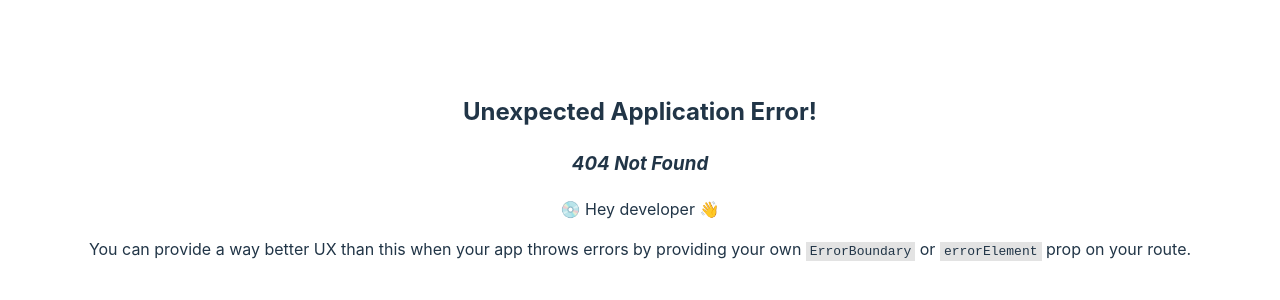
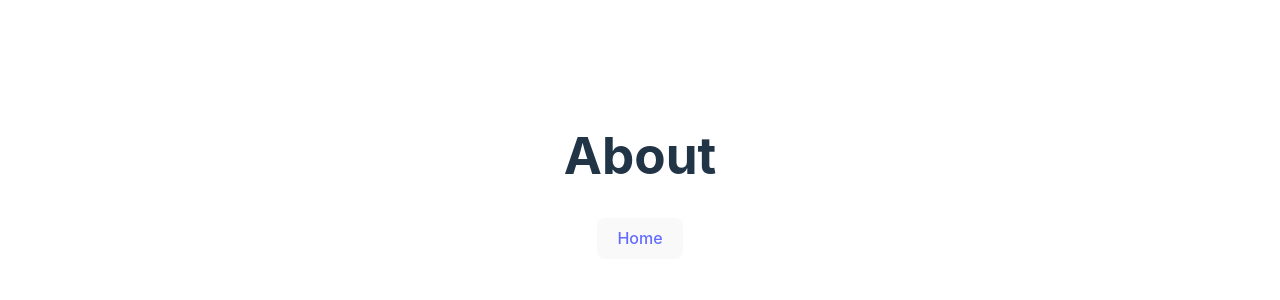
Before and after one commit to panutat-p/ake-basic-react-course, a React (Vite) app: page /about in a window 1280 px wide. Before the commit this address had no page. Shown: the part 224-524 px from the top of the page. Built offline with nearby package versions, Linux system fonts and the light colour scheme.

Commit message:
feat: navigate between Home and About

```diff
--- /dev/null
+++ b/src/pages/about-page.tsx
@@ -0,0 +1,17 @@
+import React from 'react';
+import { Link } from 'react-router-dom';
+
+const AboutPage = () => {
+  return (
+    <>
+      <h1>About</h1>
+      <button>
+        <Link to={'/'} replace={true}>
+          Home
+        </Link>
+      </button>
+    </>
+  );
+};
+
+export default AboutPage;
--- a/src/pages/home-page.tsx
+++ b/src/pages/home-page.tsx
@@ -1,9 +1,17 @@
 import React from 'react';
+import { useNavigate } from 'react-router-dom';
+
 import reactLogo from '../assets/react.svg';
 import '../App.css';
 
 const HomePage = () => {
+  const navigate = useNavigate();
+
   return (
+    <>
+      <div>
+        <button onClick={() => navigate('/about')}>About</button>
+      </div>
       <div className="App">
         <div>
           <a href="https://vitejs.dev" target="_blank">
@@ -14,6 +22,7 @@ const HomePage = () => {
           </a>
         </div>
       </div>
+    </>
   );
 };
 
```
Also changed, not shown: src/routes/root.tsx (+7 -1 lines). Lines whose indentation alone changed are shown as unchanged.
